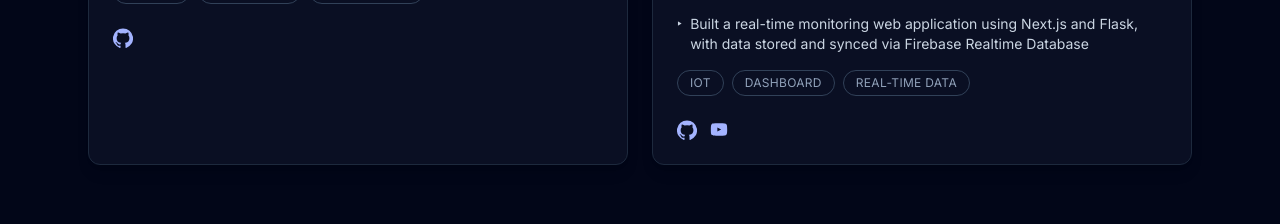
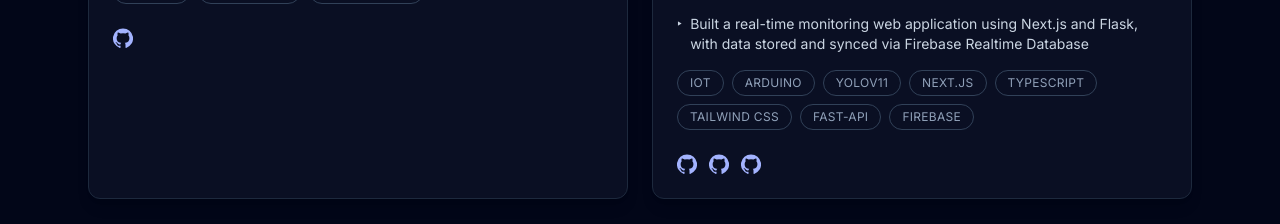
Before and after one commit to JPcGaM3/jaitnipat-portfolio, a React (Vite) app: page / in a window 1280 px wide. Shown: the part 2825-3049 px from the top of the page. Built offline with nearby package versions, Linux system fonts and the light colour scheme.

Commit message:
Fix: url in data

```diff
--- a/src/components/ProjectCard.tsx
+++ b/src/components/ProjectCard.tsx
@@ -1,8 +1,9 @@
-import type { Project } from '../data';
+import type {Project} from '../data';
 
-export default function ProjectCard({ project }: { project: Project }) {
+export default function ProjectCard({project}: { project: Project }) {
     return (
-        <article className="flex flex-col gap-4 rounded-xl border border-slate-800 bg-slate-900/60 p-6 shadow-lg" role="listitem">
+        <article className="flex flex-col gap-4 rounded-xl border border-slate-800 bg-slate-900/60 p-6 shadow-lg"
+                 role="listitem">
 
             {/* Media Section (Image/Video) */}
             {project.media && (
@@ -64,23 +65,34 @@ export default function ProjectCard({ project }: { project: Project }) {
             {(project.githubUrl || project.youtubeUrl || project.linkUrl) && (
                 <div className="mt-2 flex items-center gap-3 text-sm font-semibold text-indigo-300">
                     {project.githubUrl && (
-                        <a href={project.githubUrl} target="_blank" rel="noreferrer" className="inline-flex items-center gap-1 hover:text-indigo-200">
-                            <GithubIcon className="h-5 w-5" />
+                        project.githubUrl.map((url) => (
+                            <a href={url} target="_blank" rel="noreferrer"
+                               className="inline-flex items-center gap-1 hover:text-indigo-200">
+                                <GithubIcon className="h-5 w-5"/>
                                 <span className="sr-only">GitHub</span>
                             </a>
-                    )}
+                        ))
+                    )
+                    }
                     {project.youtubeUrl && (
-                        <a href={project.youtubeUrl} target="_blank" rel="noreferrer" className="inline-flex items-center gap-1 hover:text-indigo-200">
-                            <YoutubeIcon className="h-5 w-5" />
+                        project.youtubeUrl.map((url) => (
+                            <a href={url} target="_blank" rel="noreferrer"
+                               className="inline-flex items-center gap-1 hover:text-indigo-200">
+                                <YoutubeIcon className="h-5 w-5"/>
                                 <span className="sr-only">YouTube</span>
                             </a>
+                        ))
+
                     )}
                     {/* ✅ Generic Link support */}
                     {project.linkUrl && (
-                        <a href={project.linkUrl} target="_blank" rel="noreferrer" className="inline-flex items-center gap-1 hover:text-indigo-200">
+                        project.linkUrl.map((url) => (
+                            <a href={url} target="_blank" rel="noreferrer"
+                               className="inline-flex items-center gap-1 hover:text-indigo-200">
                                 <LinkIcon className="h-5 w-5"/>
-                            <span className="sr-only">Live Demo</span>
+                                <span className="sr-only">LinkUrl</span>
                             </a>
+                        ))
                     )}
                 </div>
             )}
@@ -102,7 +114,8 @@ const getEmbedUrl = (url: string) => {
 function GithubIcon(props: { className?: string }) {
     return (
         <svg aria-hidden="true" viewBox="0 0 24 24" fill="currentColor" {...props}>
-            <path d="M12 .5a12 12 0 0 0-3.79 23.4c.6.12.82-.26.82-.58v-2.03c-3.34.73-4.04-1.61-4.04-1.61-.55-1.39-1.35-1.76-1.35-1.76-1.1-.76.08-.74.08-.74 1.22.09 1.86 1.26 1.86 1.26 1.08 1.85 2.84 1.31 3.53 1 .11-.79.42-1.31.76-1.61-2.67-.3-5.48-1.34-5.48-5.95 0-1.32.47-2.4 1.24-3.24-.13-.3-.54-1.52.12-3.18 0 0 1.01-.32 3.3 1.23a11.46 11.46 0 0 1 6 0c2.28-1.55 3.29-1.23 3.29-1.23.66 1.66.25 2.88.12 3.18.77.84 1.23 1.92 1.23 3.24 0 4.62-2.82 5.64-5.5 5.93.43.37.81 1.1.81 2.22v3.29c0 .32.21.71.82.58A12 12 0 0 0 12 .5Z" />
+            <path
+                d="M12 .5a12 12 0 0 0-3.79 23.4c.6.12.82-.26.82-.58v-2.03c-3.34.73-4.04-1.61-4.04-1.61-.55-1.39-1.35-1.76-1.35-1.76-1.1-.76.08-.74.08-.74 1.22.09 1.86 1.26 1.86 1.26 1.08 1.85 2.84 1.31 3.53 1 .11-.79.42-1.31.76-1.61-2.67-.3-5.48-1.34-5.48-5.95 0-1.32.47-2.4 1.24-3.24-.13-.3-.54-1.52.12-3.18 0 0 1.01-.32 3.3 1.23a11.46 11.46 0 0 1 6 0c2.28-1.55 3.29-1.23 3.29-1.23.66 1.66.25 2.88.12 3.18.77.84 1.23 1.92 1.23 3.24 0 4.62-2.82 5.64-5.5 5.93.43.37.81 1.1.81 2.22v3.29c0 .32.21.71.82.58A12 12 0 0 0 12 .5Z"/>
         </svg>
     );
 }
@@ -110,7 +123,8 @@ function GithubIcon(props: { className?: string }) {
 function YoutubeIcon(props: { className?: string }) {
     return (
         <svg aria-hidden="true" viewBox="0 0 24 24" fill="currentColor" {...props}>
-            <path d="M21.6 7.2s-.2-1.44-.8-2.08c-.77-.83-1.64-.84-2.04-.89C15.52 3.92 12 3.92 12 3.92h-.02s-3.52 0-6.74.31c-.4.05-1.27.06-2.04.89C2.63 5.76 2.4 7.2 2.4 7.2S2.2 8.94 2.2 10.68v1.6c0 1.74.2 3.48.2 3.48s.2 1.44.8 2.08c.77.83 1.78.8 2.24.88 1.62.16 6.58.32 6.58.32s3.52-.02 6.74-.33c.4-.05 1.27-.06 2.04-.89.6-.64.8-2.08.8-2.08s.2-1.74.2-3.48v-1.6c0-1.74-.2-3.48-.2-3.48ZM10.04 13.9V8.98l4.56 2.46-4.56 2.46Z" />
+            <path
+                d="M21.6 7.2s-.2-1.44-.8-2.08c-.77-.83-1.64-.84-2.04-.89C15.52 3.92 12 3.92 12 3.92h-.02s-3.52 0-6.74.31c-.4.05-1.27.06-2.04.89C2.63 5.76 2.4 7.2 2.4 7.2S2.2 8.94 2.2 10.68v1.6c0 1.74.2 3.48.2 3.48s.2 1.44.8 2.08c.77.83 1.78.8 2.24.88 1.62.16 6.58.32 6.58.32s3.52-.02 6.74-.33c.4-.05 1.27-.06 2.04-.89.6-.64.8-2.08.8-2.08s.2-1.74.2-3.48v-1.6c0-1.74-.2-3.48-.2-3.48ZM10.04 13.9V8.98l4.56 2.46-4.56 2.46Z"/>
         </svg>
     );
 }
--- a/src/data.ts
+++ b/src/data.ts
@@ -68,9 +68,9 @@ export type Project = {
         src: string;
         alt: string;
     };
-    githubUrl?: string;
-    youtubeUrl?: string;
-    linkUrl?: string;
+    githubUrl?: string[];
+    youtubeUrl?: string[];
+    linkUrl?: string[];
 };
 
 export const projects: Project[] = [
@@ -86,7 +86,7 @@ export const projects: Project[] = [
             src: '/project-portfolio.svg',
             alt: 'Preview of the dark-themed portfolio homepage'
         },
-        githubUrl: 'https://github.com/JPcGaM3/portfolio'
+        githubUrl: ['https://github.com/JPcGaM3/portfolio']
     },
     {
         id: 'cbe-line-shopping-2024',
@@ -103,8 +103,8 @@ export const projects: Project[] = [
             src: 'https://lh3.googleusercontent.com/d/14lDFw-dHnfcTAUcebLlTFEXNI6aNPraC',
             alt: 'Preview of cbe line shopping on instagram'
         },
-        githubUrl: 'https://github.com/CBE-Technology-Team/cbe-website-2024',
-        linkUrl: 'https://www.instagram.com/p/DF7jLCVSZL0/?utm_source=ig_web_copy_link&igsh=MzRlODBiNWFlZA=='
+        githubUrl: ['https://github.com/CBE-Technology-Team/cbe-website-2024'],
+        linkUrl: ['https://www.instagram.com/p/DF7jLCVSZL0/?utm_source=ig_web_copy_link&igsh=MzRlODBiNWFlZA==']
     },
     {
         id: 'cbe-website-2024',
@@ -121,7 +121,7 @@ export const projects: Project[] = [
             src: 'https://drive.google.com/file/d/1HDpvLMKO7x4AZUg0Idhh0WAWoPY6FPHR/view?usp=sharing',
             alt: 'Preview of cbe website'
         },
-        githubUrl: 'https://github.com/CBE-Technology-Team/cbe-website-2024'
+        githubUrl: ['https://github.com/CBE-Technology-Team/cbe-website-2024']
     },
     {
         id: 'automate-plant-farm-system-2024',
@@ -132,15 +132,18 @@ export const projects: Project[] = [
             'Built a real-time monitoring web application using Next.js and Flask, with data stored and synced via Firebase Realtime Database'
         ],
         vertical: 'IoT',
-        year: 2023,
-        tags: ['IoT', 'Dashboard', 'Real-time data'],
+        year: 2024,
+        tags: ['IoT', 'Arduino', 'YOLOv11', 'Next.js', 'TypeScript', 'Tailwind CSS', 'Fast-API', 'Firebase'],
         media: {
             type: 'image',
             src: '/project-smart-garden.svg',
             alt: 'Smart garden sensor node reporting soil and humidity data'
         },
-        githubUrl: 'https://github.com/JPcGaM3/smart-garden-monitor',
-        youtubeUrl: 'https://youtube.com/watch?v=demo-smart-garden'
+        githubUrl: [
+            'https://github.com/JPcGaM3/Embedded-WebApp',
+            'https://github.com/punchpnp/Embeded-server',
+            'https://github.com/punchpnp/Embeded-client'
+        ],
     }
 ];
 
```
Lines whose indentation alone changed are shown as unchanged.
